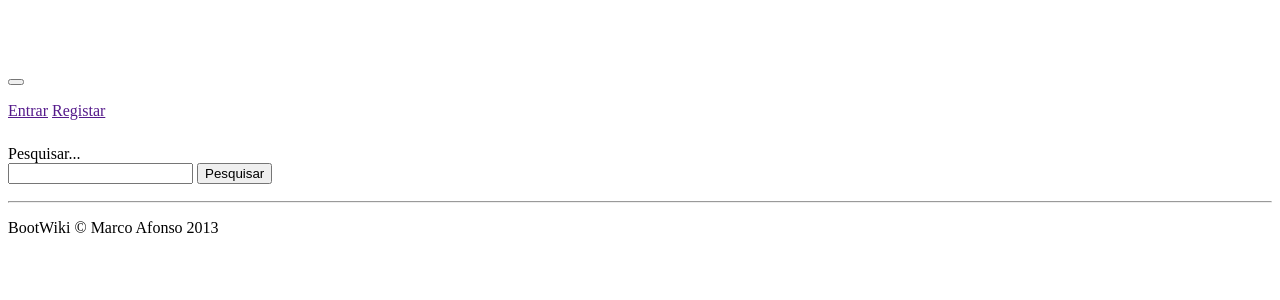
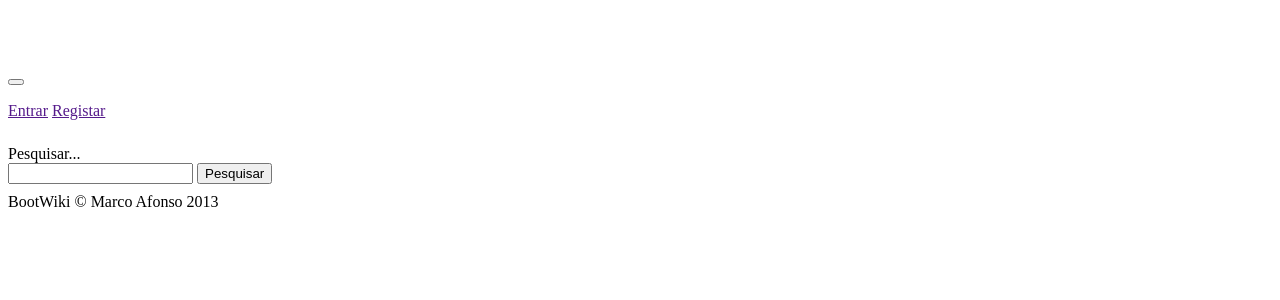
Before and after one commit to taviroquai/BootWiki, a PHP site: the page made by template/pt/layout.php in a window 1280 px wide. Shown: the top 300 px of the page. Run offline with PHP 8.4, Linux system fonts and the light colour scheme; the template is opened without the code that fills it, so the values that code supplies are empty; some libraries are stand-ins or nearby versions; some web fonts are replaced.

Commit message:
Bug fix: fix css footer

```diff
--- a/template/pt/layout.php
+++ b/template/pt/layout.php
@@ -210,14 +210,13 @@
           <? } ?>
         </div><!--/span-->
       </div><!--/row-->
+    </div><!--/.fluid-container-->
 
-      <hr>
-
-      <footer class="navbar navbar-inner">
-        <p class="pull-right">BootWiki &copy; Marco Afonso 2013</p>
-      </footer>
-
-    </div><!--/.fluid-container-->
+    <footer class="navbar navbar-fixed-bottom">
+        <div class="navbar-inner">
+            <div class="pull-right">BootWiki &copy; Marco Afonso 2013</div>
+        </div>
+    </footer>
 
     <!-- Le javascript
     ================================================== -->
```
Also changed, not shown: template/en/layout.php (+6 -7 lines).
